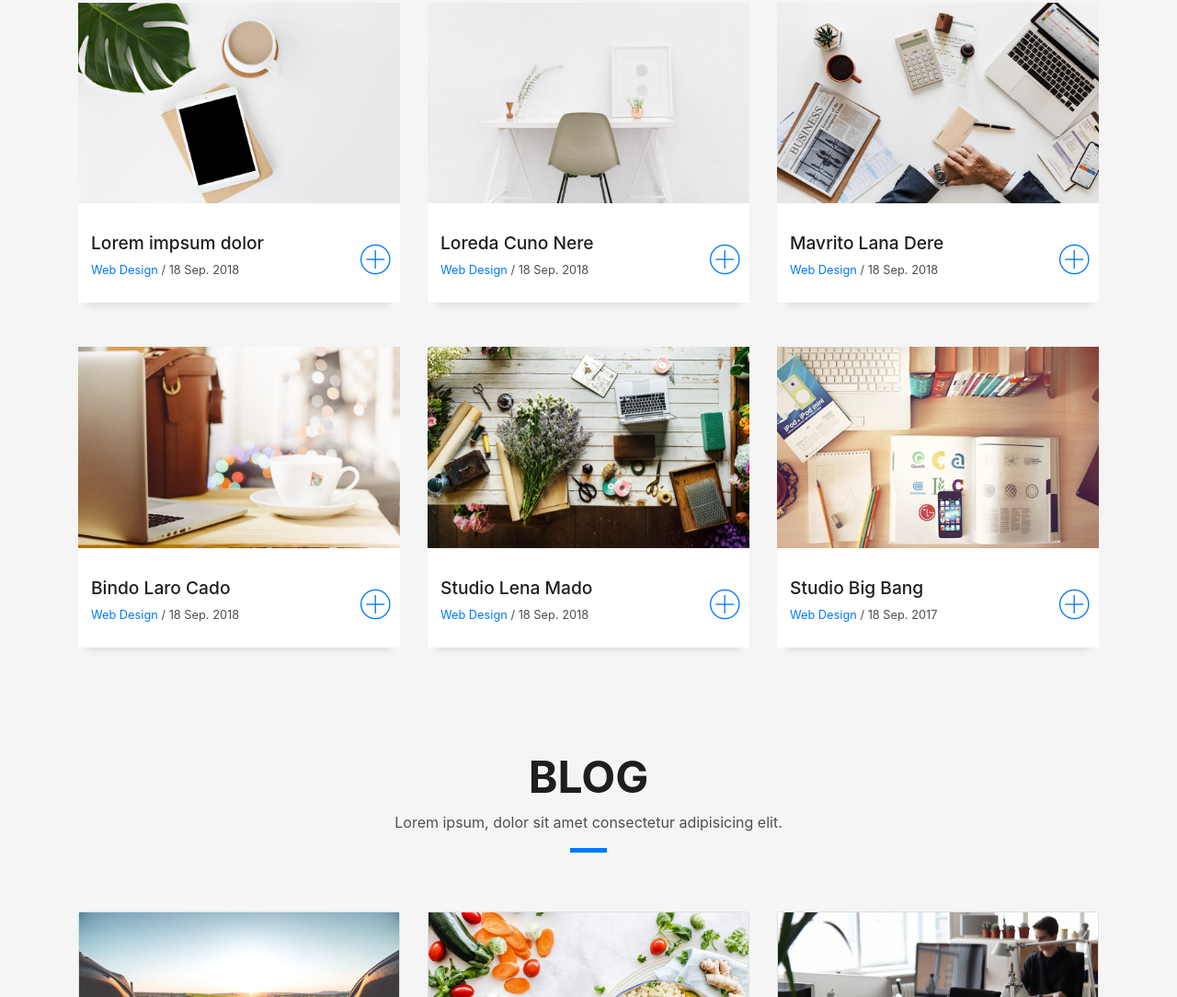
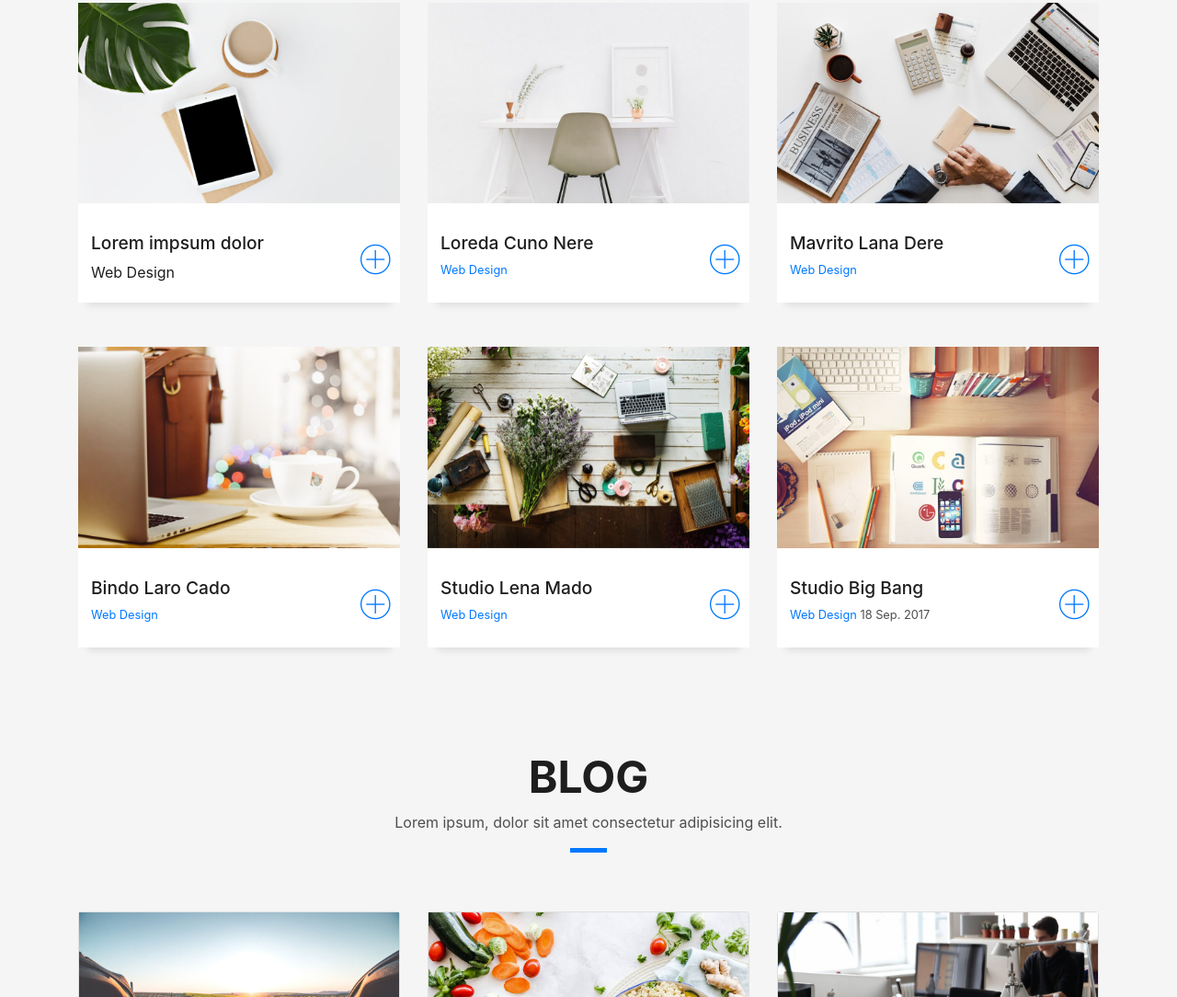
Before and after one commit to libinvbaby/Portfolio, a plain HTML site: page index.html in a window 1280 px wide. Shown: the part 2755-3839 px from the top of the page at 92% size. Drawn offline with Linux system fonts and the light colour scheme; files whose address does not match are found by name.

Commit message:
updated index

```diff
--- a/index.html
+++ b/index.html
@@ -309,8 +309,8 @@
                   <div class="col-sm-8">
                     <h2 class="w-title">Lorem impsum dolor</h2>
                     <div class="w-more">
-                      <span class="w-ctegory">Web Design</span> / <span class="w-date">18 Sep. 2018</span>
                     </div>
+                    <span class="w-ctegory">Web Design</span>  <span class="w-date"></span>
                   </div>
                   <div class="col-sm-4">
                     <div class="w-like">
@@ -333,7 +333,7 @@
                   <div class="col-sm-8">
                     <h2 class="w-title">Loreda Cuno Nere</h2>
                     <div class="w-more">
-                      <span class="w-ctegory">Web Design</span> / <span class="w-date">18 Sep. 2018</span>
+                      <span class="w-ctegory">Web Design</span>  <span class="w-date"></span>
                     </div>
                   </div>
                   <div class="col-sm-4">
@@ -357,7 +357,7 @@
                   <div class="col-sm-8">
                     <h2 class="w-title">Mavrito Lana Dere</h2>
                     <div class="w-more">
-                      <span class="w-ctegory">Web Design</span> / <span class="w-date">18 Sep. 2018</span>
+                      <span class="w-ctegory">Web Design</span>  <span class="w-date"></span>
                     </div>
                   </div>
                   <div class="col-sm-4">
@@ -381,7 +381,7 @@
                   <div class="col-sm-8">
                     <h2 class="w-title">Bindo Laro Cado</h2>
                     <div class="w-more">
-                      <span class="w-ctegory">Web Design</span> / <span class="w-date">18 Sep. 2018</span>
+                      <span class="w-ctegory">Web Design</span>  <span class="w-date"></span>
                     </div>
                   </div>
                   <div class="col-sm-4">
@@ -405,7 +405,7 @@
                   <div class="col-sm-8">
                     <h2 class="w-title">Studio Lena Mado</h2>
                     <div class="w-more">
-                      <span class="w-ctegory">Web Design</span> / <span class="w-date">18 Sep. 2018</span>
+                      <span class="w-ctegory">Web Design</span> <span class="w-date"></span>
                     </div>
                   </div>
                   <div class="col-sm-4">
@@ -429,7 +429,7 @@
                   <div class="col-sm-8">
                     <h2 class="w-title">Studio Big Bang</h2>
                     <div class="w-more">
-                      <span class="w-ctegory">Web Design</span> / <span class="w-date">18 Sep. 2017</span>
+                      <span class="w-ctegory">Web Design</span> <span class="w-date">18 Sep. 2017</span>
                     </div>
                   </div>
                   <div class="col-sm-4">
```
